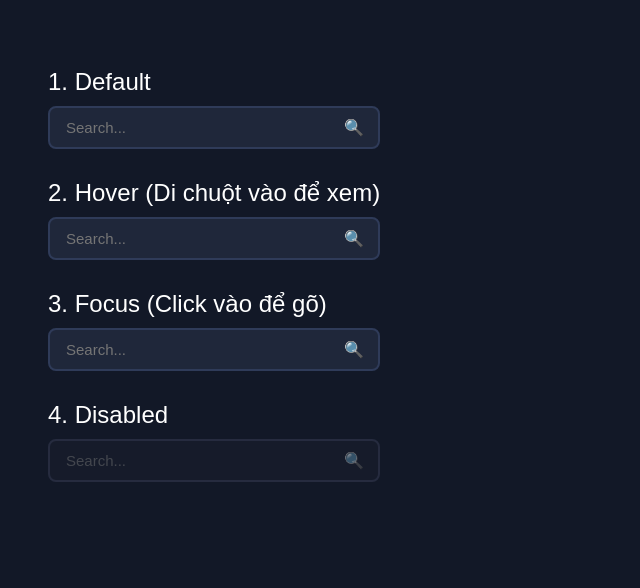
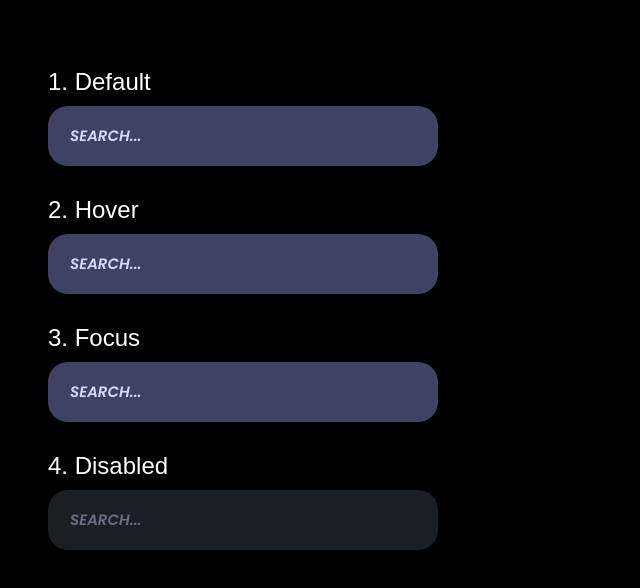
Before and after one commit to ydangishere/behave, a plain HTML site: page index.html in a window 1280 px wide. Shown: the whole page, without its empty margins (0-640 px from the left). Drawn offline with Linux system fonts and the light colour scheme.

Commit message:
index.html

```diff
--- a/index.html
+++ b/index.html
@@ -4,9 +4,10 @@
   <meta charset="UTF-8" />
   <meta name="viewport" content="width=device-width, initial-scale=1.0"/>
   <title>Search Input States</title>
+  <link href="https://fonts.googleapis.com/css2?family=Poppins:ital,wght@0,400;0,600;1,400;1,600&display=swap" rel="stylesheet">
   <style>
     body {
-      background: #121827;
+      background: #000000;
       font-family: sans-serif;
       color: #ffffff;
       padding: 40px;
@@ -20,11 +21,12 @@
     .input-wrapper {
       display: flex;
       align-items: center;
-      background-color: #1f273a;
-      border: 2px solid #2f3b59;
-      border-radius: 8px;
-      padding: 10px 14px;
-      width: 300px;
+      background-color: #3E4365;
+      border: none;
+      border-radius: 20px;
+      padding: 10px 20px;
+      width: 350px;
+      height: 40px;
       transition: all 0.3s ease;
       margin-bottom: 30px;
     }
@@ -32,10 +34,18 @@
     .input-wrapper input {
       background: transparent;
       border: none;
-      color: white;
+      color: #D4D9F8;
       outline: none;
       width: 100%;
       font-size: 15px;
+      font-family: 'Poppins', sans-serif;
+      font-weight: 600;
+      font-style: italic;
+      text-transform: uppercase;
+    }
+
+    .input-wrapper input::placeholder {
+      color: #D4D9F8;
     }
 
     .input-wrapper .icon {
@@ -46,19 +56,20 @@
 
     /* Hover state */
     .input-wrapper:hover {
-      border-color: #3b82f6;
+      border: 2px solid #0A9FD6;
+      box-shadow: 0 0 5px rgba(10, 159, 214, 0.5);
     }
 
     /* Focus state */
     .input-wrapper:focus-within {
-      border-color: #60a5fa;
-      box-shadow: 0 0 0 3px rgba(96, 165, 250, 0.3);
+      border: 2px solid #0A9FD6;
+      box-shadow: 0 0 8px rgba(10, 159, 214, 0.7);
     }
 
     /* Disabled */
     .input-wrapper.disabled {
-      background-color: #1a1f2e;
-      border-color: #3a3f57;
+      background-color: #363C47;
+      border-color: transparent;
       opacity: 0.5;
       pointer-events: none;
     }
@@ -69,25 +80,21 @@
   <h2>1. Default</h2>
   <div class="input-wrapper">
     <input type="text" placeholder="Search..." />
-    <span class="icon">🔍</span>
   </div>
 
-  <h2>2. Hover (Di chuột vào để xem)</h2>
+  <h2>2. Hover</h2>
   <div class="input-wrapper">
     <input type="text" placeholder="Search..." />
-    <span class="icon">🔍</span>
   </div>
 
-  <h2>3. Focus (Click vào để gõ)</h2>
+  <h2>3. Focus</h2>
   <div class="input-wrapper">
     <input type="text" placeholder="Search..." />
-    <span class="icon">🔍</span>
   </div>
 
   <h2>4. Disabled</h2>
   <div class="input-wrapper disabled">
     <input type="text" placeholder="Search..." disabled />
-    <span class="icon">🔍</span>
   </div>
 
 </body>
```
